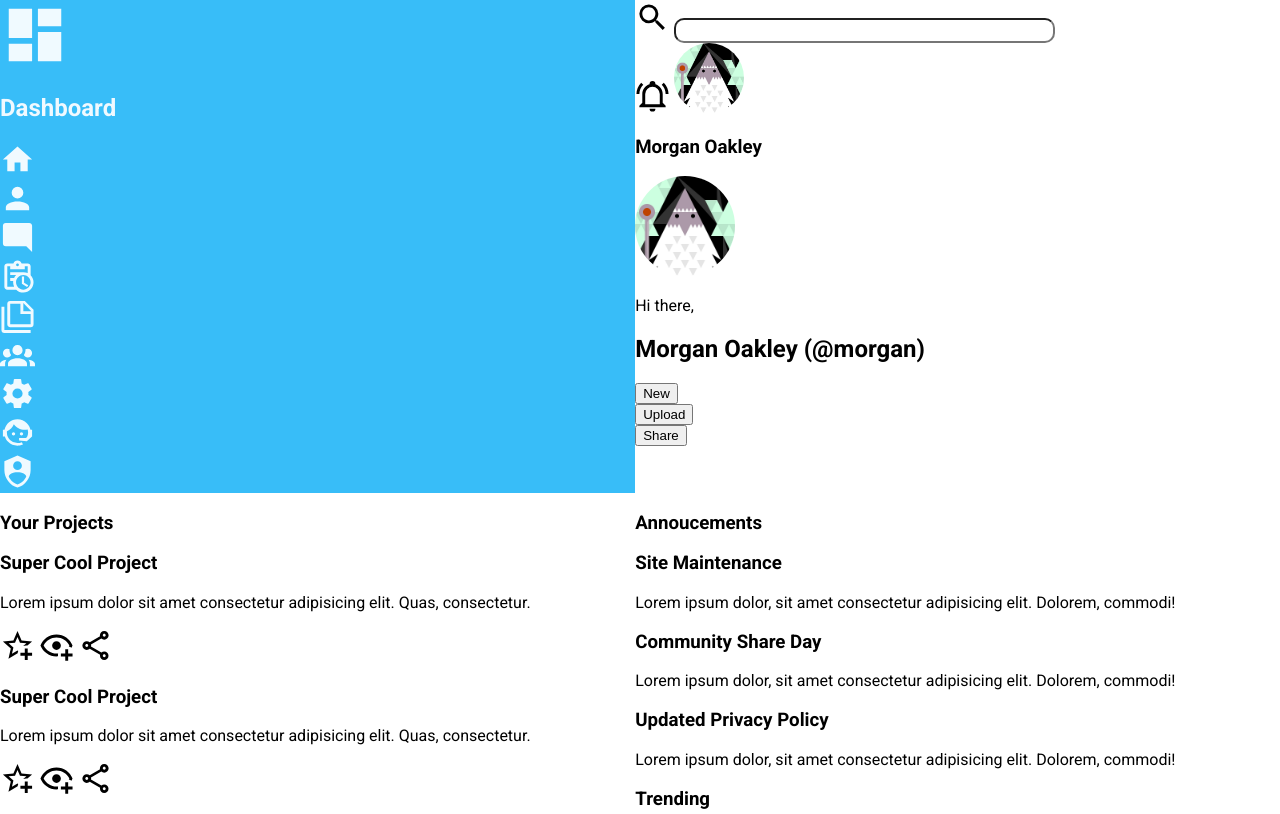
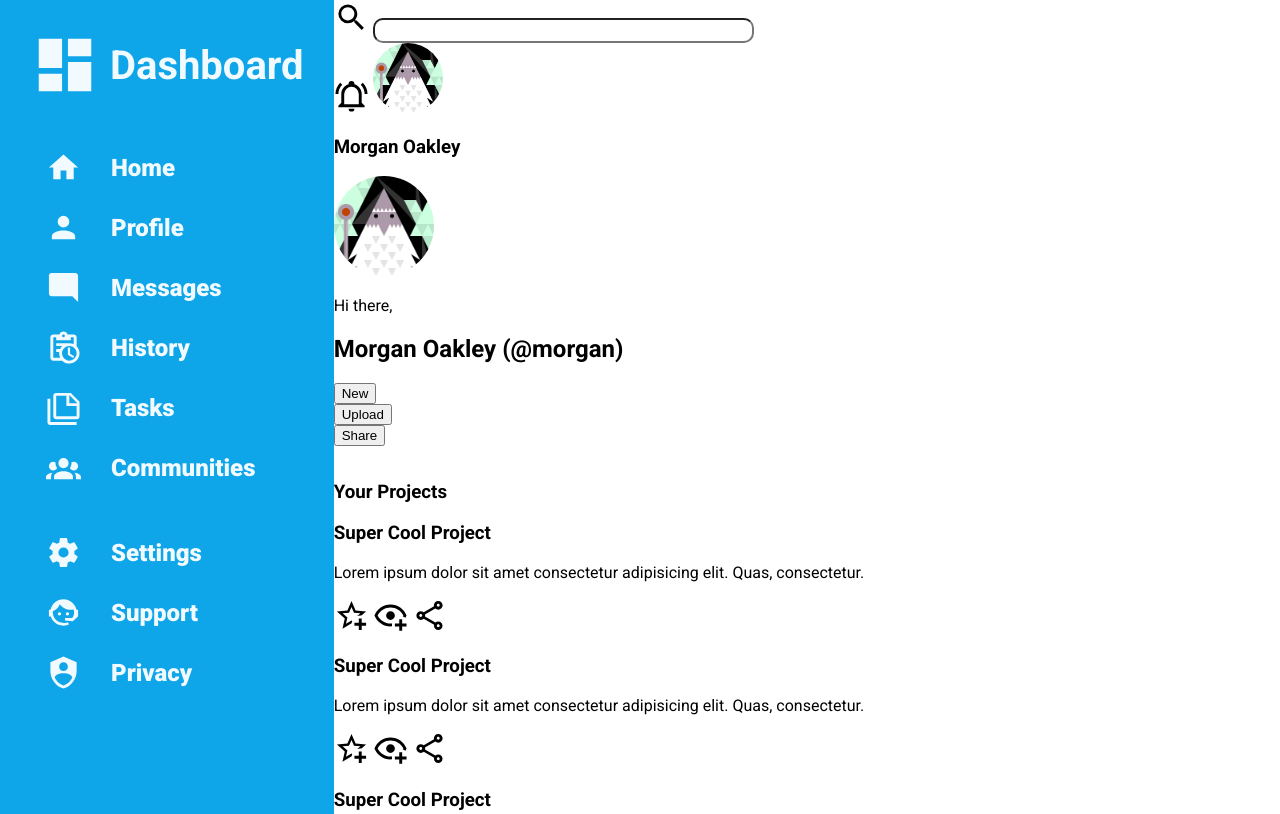
Before and after one commit to JustNormalProgrammer/Odin-admin-dashboard, a plain HTML site: page index.html in a window 1280 px wide. Shown: the top 814 px of the page. Drawn offline with Linux system fonts and the light colour scheme.

Commit message:
Improve layout of the left nav

```diff
--- a/index.html
+++ b/index.html
@@ -40,57 +40,71 @@
         </div>
         <section class="left-toc">
             <div class="logo-aside">
-                <img src="assets/view-dashboard.svg" alt="Dashboard icon">
+                <img id="main-logo" src="assets/view-dashboard.svg" alt="Dashboard icon">
+                <span id="main-name">Dashboard</span>
             </div>
-            <h1>Dashboard</h1>
+
             <div class="aside-group-nav">
                 <ul class="dashboard-nav-list">
                     <li>
                         <div class="nav-item">
                             <img class="nav-icon" src="assets/home.svg" alt="Home icon">
+                            <span class="nav-text">Home</span>
                         </div>
                     </li>
                     <li>
                         <div class="nav-item">
                             <img class="nav-icon" src="assets/account.svg" alt="Profile icon">
+                            <span class="nav-text">Profile</span>
                         </div>
                     </li>
                     <li>
                         <div class="nav-item">
                             <img class="nav-icon" src="assets/message-reply.svg" alt="Message icon">
+                            <span class="nav-text">Messages</span>
                         </div>
                     </li>
                     <li>
                         <div class="nav-item">
                             <img class="nav-icon" src="assets/clipboard-text-clock-outline.svg" alt="History icon">
+                            <span class="nav-text">History</span>
                         </div>
                     </li>
                     <li>
                         <div class="nav-item">
                             <img class="nav-icon" src="assets/note-multiple-outline.svg" alt="Tasks icon">
+                            <span class="nav-text">Tasks</span>
                         </div>
                     </li>
                     <li>
                         <div class="nav-item">
                             <img class="nav-icon" src="assets/account-group.svg" alt="Community icon">
+                            <span class="nav-text">Communities</span>
                         </div>
                     </li>
                 </ul>
                 <ul>
                     <li>
-                        <div class="nav-item"><img class="nav-icon" src="assets/cog.svg" alt="Settings icon"></div>
+                        <div class="nav-item"><img class="nav-icon" src="assets/cog.svg" alt="Settings icon">
+                            <span class="nav-text">Settings</span>
+                        </div>
                     </li>
                     <li>
-                        <div class="nav-item"><img class="nav-icon" src="assets/face-agent.svg" alt="Support icon"></div>
+                        <div class="nav-item"><img class="nav-icon" src="assets/face-agent.svg" alt="Support icon">
+                            <span class="nav-text">Support</span>
+                        </div>
                     </li>
                     <li>
-                        <div class="nav-item"><img class="nav-icon" src="assets/shield-account.svg" alt="Privaacy icon"></div>
+                        <div class="nav-item"><img class="nav-icon" src="assets/shield-account.svg" alt="Privaacy icon">
+                            <span class="nav-text">Privacy</span>
+                        </div>
                     </li>
                 </ul>
             </div>
         </section>
         <main>
             <h3>Your Projects</h3>
+            <div class="main-content">
                 <div class="card-item">
                     <h3>Super Cool Project</h3>
                     <p>Lorem ipsum dolor sit amet consectetur adipisicing elit. Quas, consectetur.</p>
@@ -145,9 +159,7 @@
                         <img class="card-icon" src="assets/share-variant-outline.svg" alt="Share icon">
                     </div>
                 </div>
-        </main>
-        <aside>
-            <div class="annoucements">
+                <div class="annoucements"></div>
                 <h3>Annoucements</h3>
                 <div class="info-card">
                     <div class="info">
@@ -187,7 +199,7 @@
                     <p>No Traffic Maker</p>
                 </div>
             </div>
-        </aside>
+        </main>
     </div>
 </body>
 
--- a/style.css
+++ b/style.css
@@ -11,7 +11,7 @@ ul{
 }
 .container{
     display: grid;
-    grid-template-columns: 1f 4fr;
+    grid-template-columns: 1fr 4fr;
     grid-template-rows: 1fr 4fr;
 }
 .search input{
@@ -36,14 +36,42 @@ ul{
     grid-area: 1/2/1/3;
 }
 section.left-toc{
-    grid-area: 1/1/2/1;
-    background-color: #38bdf8;
+    grid-area: 1/1/3/1;
+    background-color: #0ea5e9;
 }
-.logo-aside, .nav-icon{
+.logo-aside, .nav-icon, .nav-text{
     filter: invert(100%) sepia(20%) saturate(3616%) hue-rotate(176deg) brightness(102%) contrast(103%);
 }
+.logo-aside, .aside-group-nav {
+    margin: 30px;
+}
+.logo-aside, .nav-item{
+    display: grid;
+    grid-template-columns: min-content 1fr;
+    align-items: center;
+    gap: 10px;
+    justify-items: left;
+}
+.nav-item{
+    margin-left: 16px;
+    gap: 30px;
+}
+#main-name{
+    font-size: 2.5rem;
+    font-weight: 700;
+}
+.nav-text{
+    font-weight: 800;
+    font-size: 1.5rem;
+}
+.aside-group-nav ul {
+    margin-top: 50px;
+}
+.aside-group-nav ul>li {
+    margin-top: 25px;
+}
 main{
-    grid-area: 2/1/2/2;
+    grid-area: 2/2/3/3;
 }
 .left-toc h1{
     color: #f0f9ff
```
Lines whose indentation alone changed are shown as unchanged.
